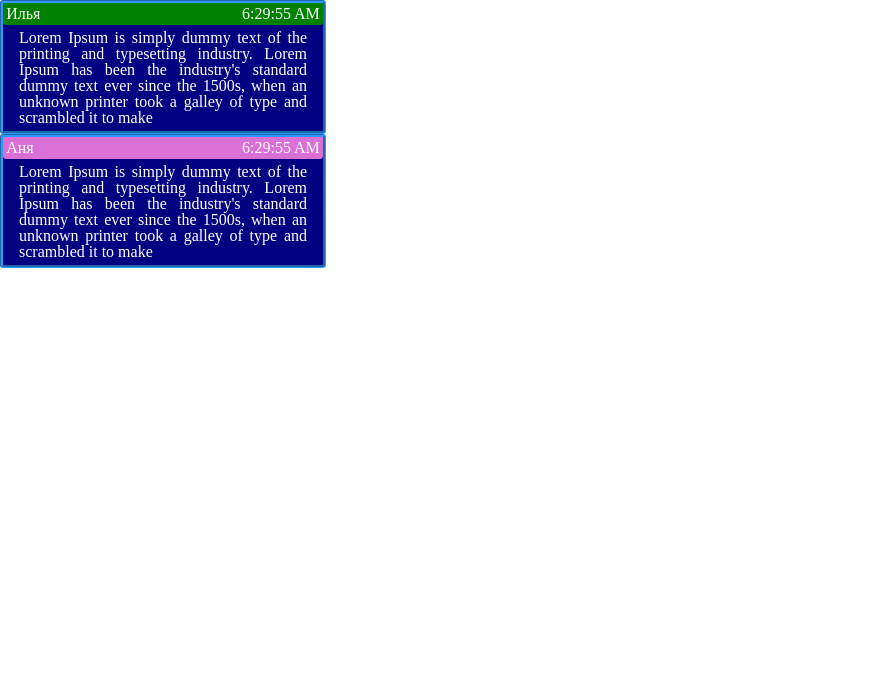
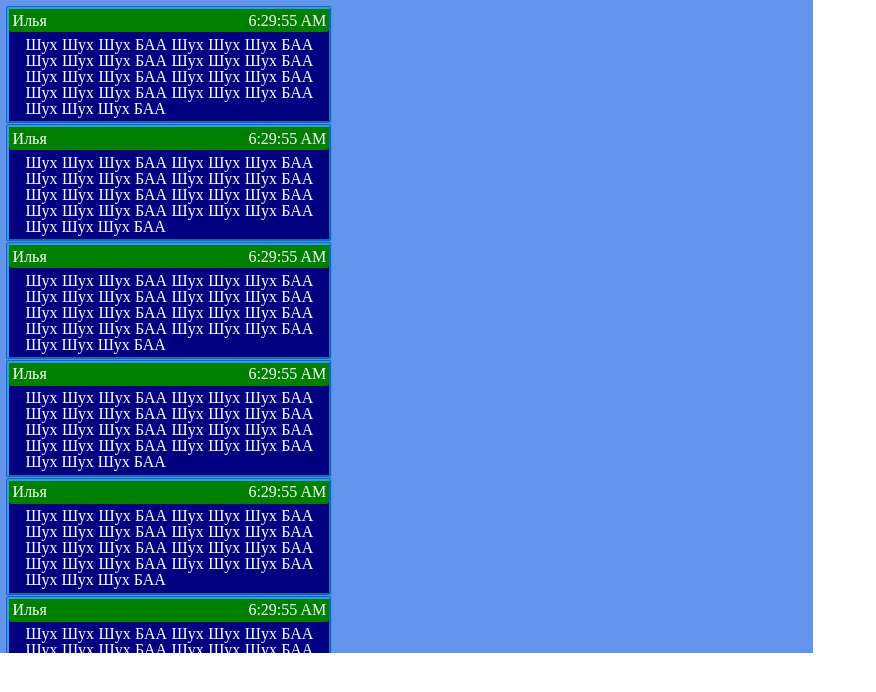
Before and after one commit to Friederik/UDV-Chat, a React (Vite) app: page / in a window 1280 px wide. Shown: the top 692 px of the page, without its empty margins (0-876 px from the left). Built offline with nearby package versions, Linux system fonts and the light colour scheme.

Commit message:
Написал MessageHistory

```diff
--- a/src/App.tsx
+++ b/src/App.tsx
@@ -1,27 +1,14 @@
 import './App.css'
-import Message from './components/Message/Message'
+import MessageHistory, { MessageHistoryProps } from './components/MessageHistory/MessageHistory'
 
 function App() {
+  const user: MessageHistoryProps = {
+    name: "Илья"
+  }
+
   return (
     <>
-      <Message
-        author='Илья'
-        authorColor='green'
-        text="Lorem Ipsum is simply dummy text of the
-        printing and typesetting industry. Lorem Ipsum
-        has been the industry's standard dummy text ever
-        since the 1500s, when an unknown printer took a
-        galley of type and scrambled it to make"
-        />
-      <Message
-        author='Аня'
-        authorColor='orchid'
-        text="Lorem Ipsum is simply dummy text of the
-        printing and typesetting industry. Lorem Ipsum
-        has been the industry's standard dummy text ever
-        since the 1500s, when an unknown printer took a
-        galley of type and scrambled it to make"
-        />
+      <MessageHistory name={user.name} />
     </>
   )
 }
--- a/src/components/Message/Message.tsx
+++ b/src/components/Message/Message.tsx
@@ -1,6 +1,7 @@
 import message from './Message.module.scss'
 
 interface MessageProps {
+    id: number
     author: string
     authorColor: string
     text: string
@@ -8,14 +9,14 @@ interface MessageProps {
 
 const now = new Date()
 
-const Message: React.FC<MessageProps> = ({ author, authorColor, text }) => {
+const Message = ( props: MessageProps ) => {
     return (
       <article className={message.body}>
-        <header style={{backgroundColor: authorColor}} className={message.header}>
-          <span>{author}</span>
+        <header style={{backgroundColor: props.authorColor}} className={message.header}>
+          <span>{props.author}</span>
           <span> {now.toLocaleTimeString()}</span>
         </header>
-        <p>{text}</p>
+        <p>{props.text}</p>
       </article>
     );
   };
--- /dev/null
+++ b/src/components/MessageHistory/MessageHistory.module.scss
@@ -0,0 +1,10 @@
+.body {
+    padding: 0.4rem;
+    gap: 0.5rem;
+    justify-content: end;
+    width: 50rem;
+    height: 40rem;
+    background-color: cornflowerblue;
+    overflow: auto;
+
+}
--- a/src/components/MessageHistory/MessageHistory.tsx
+++ b/src/components/MessageHistory/MessageHistory.tsx
@@ -0,0 +1,18 @@
+import messageHistory from './MessageHistory.module.scss'
+import Message from '../Message/Message'
+import { messages } from '../../data-test'
+
+interface MessageHistoryProps {
+    name: string
+}
+
+const MessageHistory = ( props : MessageHistoryProps) => {
+    return(
+        <section className={messageHistory.body}>
+            {messages.map(message => <Message key={message.id} {...message}/>)}
+        </section>
+    )
+}
+
+export default MessageHistory
+export type { MessageHistoryProps }
--- /dev/null
+++ b/src/data-test.ts
@@ -0,0 +1,92 @@
+export const messages = [
+    {
+        id: 1,
+        author: 'Илья',
+        authorColor: 'green',
+        text: "Шух Шух Шух БАА\
+        Шух Шух Шух БАА\
+        Шух Шух Шух БАА\
+        Шух Шух Шух БАА\
+        Шух Шух Шух БАА\
+        Шух Шух Шух БАА\
+        Шух Шух Шух БАА\
+        Шух Шух Шух БАА\
+        Шух Шух Шух БАА"
+    },
+    {
+        id: 2,
+        author: 'Илья',
+        authorColor: 'green',
+        text: "Шух Шух Шух БАА\
+        Шух Шух Шух БАА\
+        Шух Шух Шух БАА\
+        Шух Шух Шух БАА\
+        Шух Шух Шух БАА\
+        Шух Шух Шух БАА\
+        Шух Шух Шух БАА\
+        Шух Шух Шух БАА\
+        Шух Шух Шух БАА"
+    },
+    {
+        id: 3,
+        author: 'Илья',
+        authorColor: 'green',
+        text: "Шух Шух Шух БАА\
+        Шух Шух Шух БАА\
+        Шух Шух Шух БАА\
+        Шух Шух Шух БАА\
+        Шух Шух Шух БАА\
+        Шух Шух Шух БАА\
+        Шух Шух Шух БАА\
+        Шух Шух Шух БАА\
+        Шух Шух Шух БАА"
+    },
+    {
+        id: 4,
+        author: 'Илья',
+        authorColor: 'green',
+        text: "Шух Шух Шух БАА\
+        Шух Шух Шух БАА\
+        Шух Шух Шух БАА\
+        Шух Шух Шух БАА\
+        Шух Шух Шух БАА\
+        Шух Шух Шух БАА\
+        Шух Шух Шух БАА\
+        Шух Шух Шух БАА\
+        Шух Шух Шух БАА"
+    },
+    {
+        id: 5,
+        author: 'Илья',
+        authorColor: 'green',
+        text: "Шух Шух Шух БАА\
+        Шух Шух Шух БАА\
+        Шух Шух Шух БАА\
+        Шух Шух Шух БАА\
+        Шух Шух Шух БАА\
+        Шух Шух Шух БАА\
+        Шух Шух Шух БАА\
+        Шух Шух Шух БАА\
+        Шух Шух Шух БАА"
+    },
+    {
+        id: 6,
+        author: 'Илья',
+        authorColor: 'green',
+        text: "Шух Шух Шух БАА\
+        Шух Шух Шух БАА\
+        Шух Шух Шух БАА\
+        Шух Шух Шух БАА\
+        Шух Шух Шух БАА\
+        Шух Шух Шух БАА\
+        Шух Шух Шух БАА\
+        Шух Шух Шух БАА\
+        Шух Шух Шух БАА"
+    },
+    {
+        id: 7,
+        author: 'Аня',
+        authorColor: 'orchid',
+        text: "Ты нормальный? Все в порядке?"
+    }
+]
```
Also changed, not shown: src/components/Rooms/Rooms.tsx (added), 2 other files (tests, documents, lock files or other folders).
